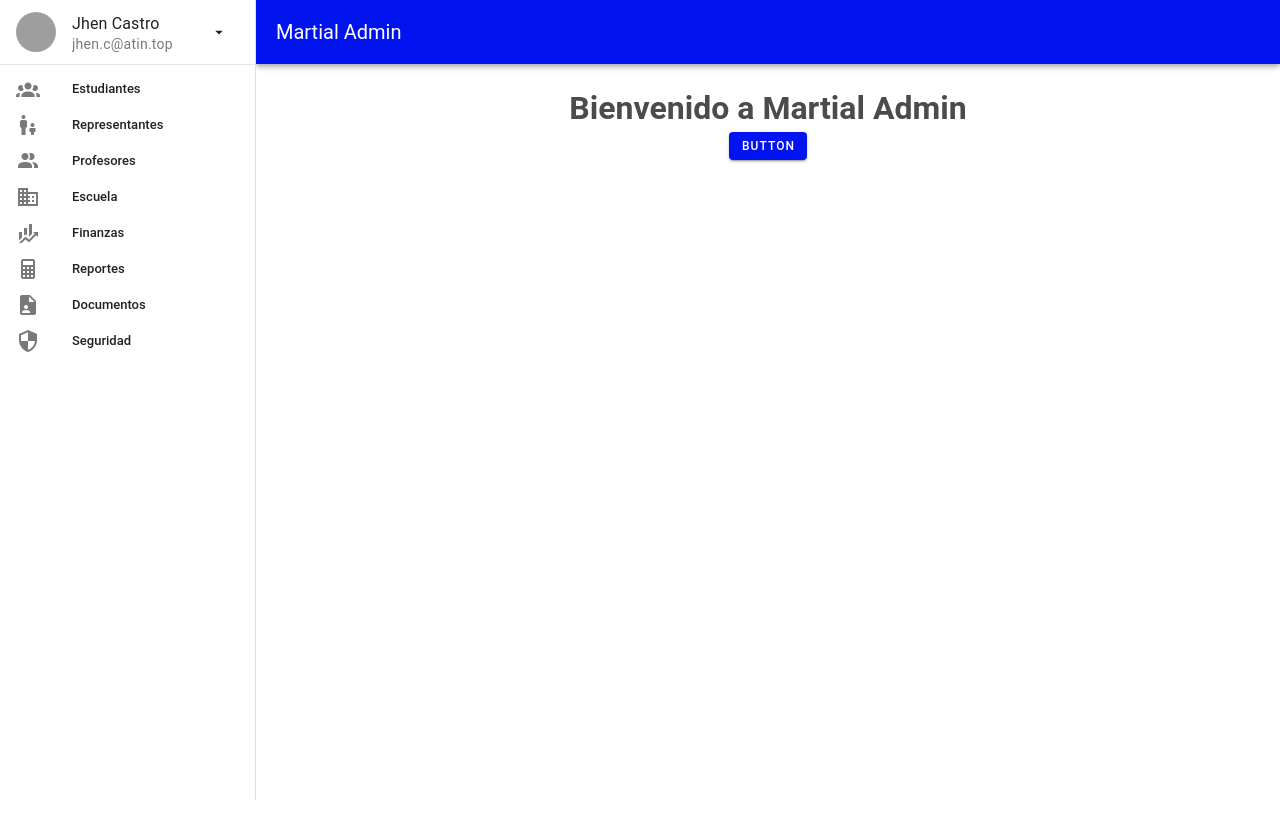
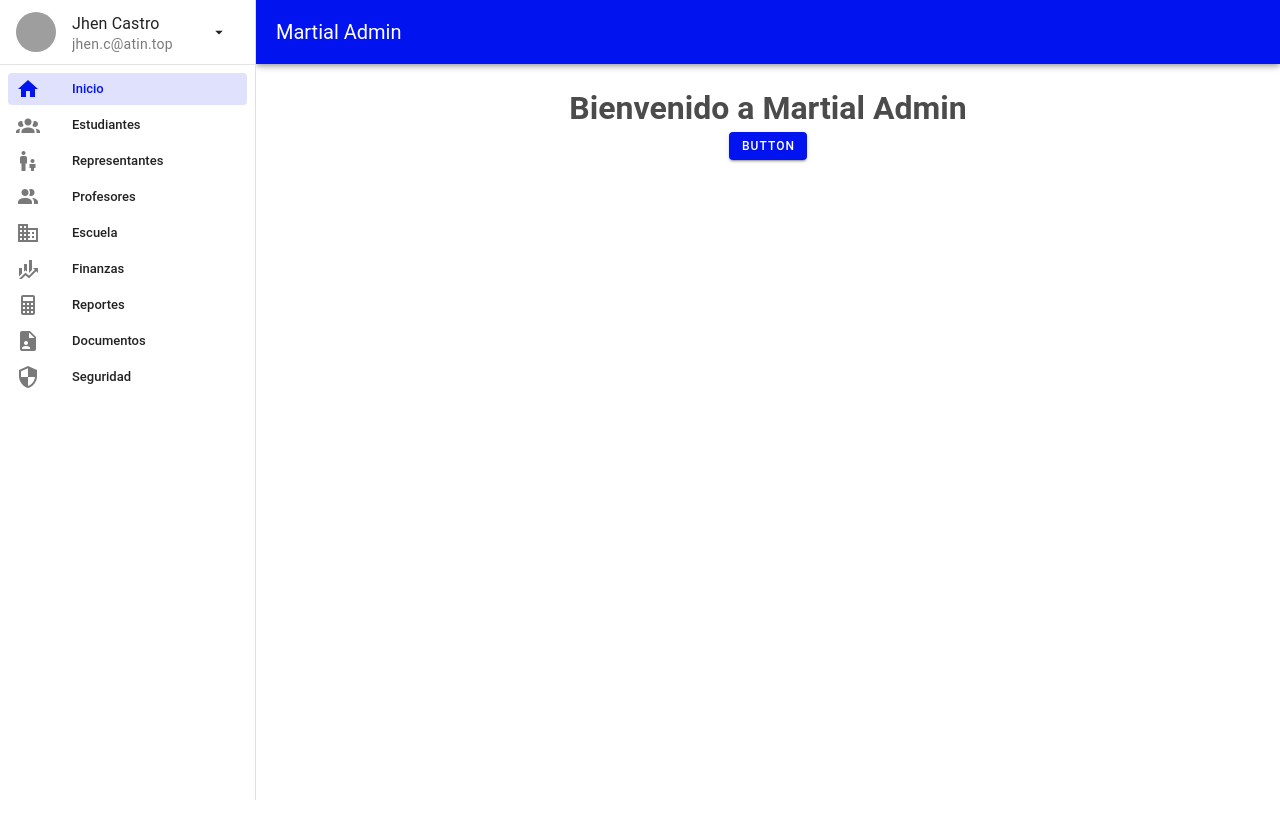
Before and after one commit to JCalderin91/martial-admin-panel, a Nuxt app: page / in a window 1280 px wide. Shown: the top 838 px of the page. Built offline with nearby package versions, Linux system fonts and the light colour scheme; grey boxes are pictures that could not be loaded.

Commit message:
Add home menu

```diff
--- a/components/Menu.vue
+++ b/components/Menu.vue
@@ -2,6 +2,7 @@
 export default {
   data: () => ({
     items: [
+      { text: "Inicio", icon: "mdi-home", href: "/" },
       { text: "Estudiantes", icon: "mdi-account-group", href: "/students" },
       {
         text: "Representantes",
```
